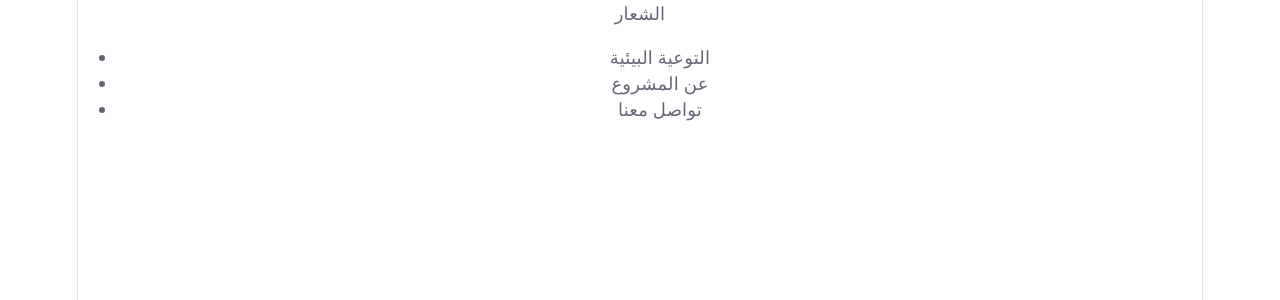
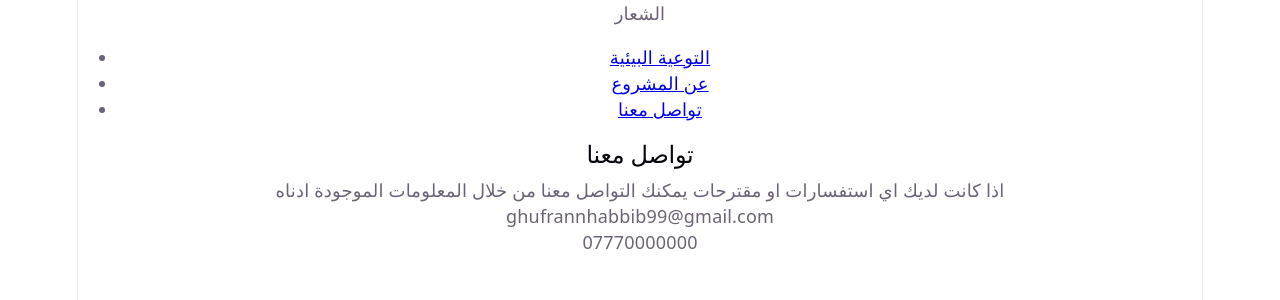
Before and after one commit to fatimaapob-web/react-project, a React (Vite) app: page /contact-us in a window 1280 px wide. Shown: the top 300 px of the page. Built offline with nearby package versions, Linux system fonts and the light colour scheme.

Commit message:
update pages and navbar

```diff
--- a/package.json
+++ b/package.json
@@ -13,6 +13,7 @@
     "@tailwindcss/vite": "^4.3.3",
     "react": "^19.2.8",
     "react-dom": "^19.2.8",
+    "react-router-dom": "^7.18.2",
     "tailwindcss": "^4.3.3"
   },
   "devDependencies": {
--- a/src/App.jsx
+++ b/src/App.jsx
@@ -1,10 +1,20 @@
+import { BrowserRouter as Router, Routes, Route } from "react-router-dom";
 import Navbar from "./components/common/Navbar";
+import EnvironmentalAwareness from "./Pages/EnvironmentalAwareness";
+import AboutProject from "./Pages/AboutProject";
+import ContactUs from "./Pages/ContactUs";
 
 function App() {
   return (
-    <>
+    <Router>
       <Navbar />
-    </>
+
+      <Routes>
+        <Route path="/environmental-awareness" element={<EnvironmentalAwareness />} />
+        <Route path="/about-project" element={<AboutProject />} />
+        <Route path="/contact-us" element={<ContactUs />} />
+      </Routes>
+    </Router>
   );
 }
 
--- a/src/Pages/ContactUs.jsx
+++ b/src/Pages/ContactUs.jsx
@@ -0,0 +1,18 @@
+function ContactUs() {
+    return (
+        <section>
+        <h2>تواصل معنا</h2>
+        <p>اذا كانت لديك اي استفسارات او مقترحات
+        يمكنك التواصل معنا من خلال
+        المعلومات الموجودة ادناه
+        </p>
+        <div>
+        <p>ghufrannhabbib99@gmail.com
+        </p>
+        <p>07770000000</p>
+        </div>
+
+        </section>
+        );
+    }
+    export default ContactUs;
--- a/src/components/common/Navbar.jsx
+++ b/src/components/common/Navbar.jsx
@@ -1,16 +1,18 @@
+import { Link } from "react-router-dom";
+
 function Navbar(){
     return(
-        <nav class name="navbar">
+        <nav>
 
-
-            <div className="logo">
+            <div>
                 الشعار
             </div>
-            <ul className="nav-links">
 
-                <li>التوعية البيئية</li>
-                <li>عن المشروع</li>
-                <li>تواصل معنا</li>
+            <ul>
+
+                <li><Link to="/environmental-awareness">التوعية البيئية</Link></li>
+                <li><Link to="/about-project">عن المشروع</Link></li>
+                <li><Link to="/contact-us">تواصل معنا</Link></li>
             </ul>
         </nav>
     );
```
Also changed, not shown: src/Pages/EnvironmentalAwareness.jsx (line endings or trailing spaces), 1 other file (tests, documents, lock files or other folders).
